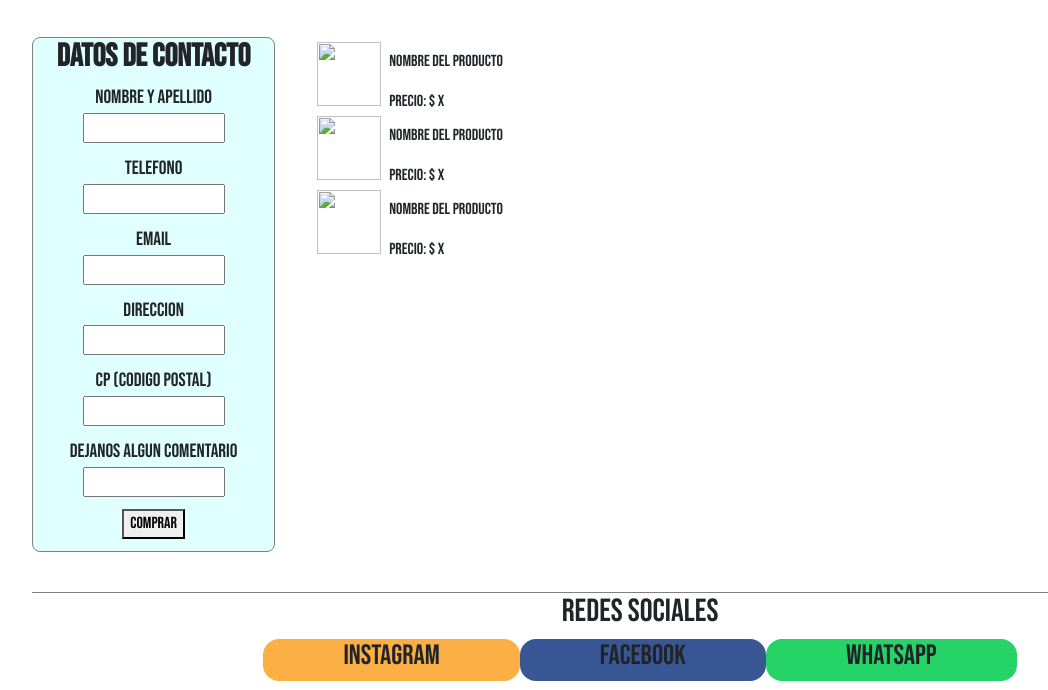
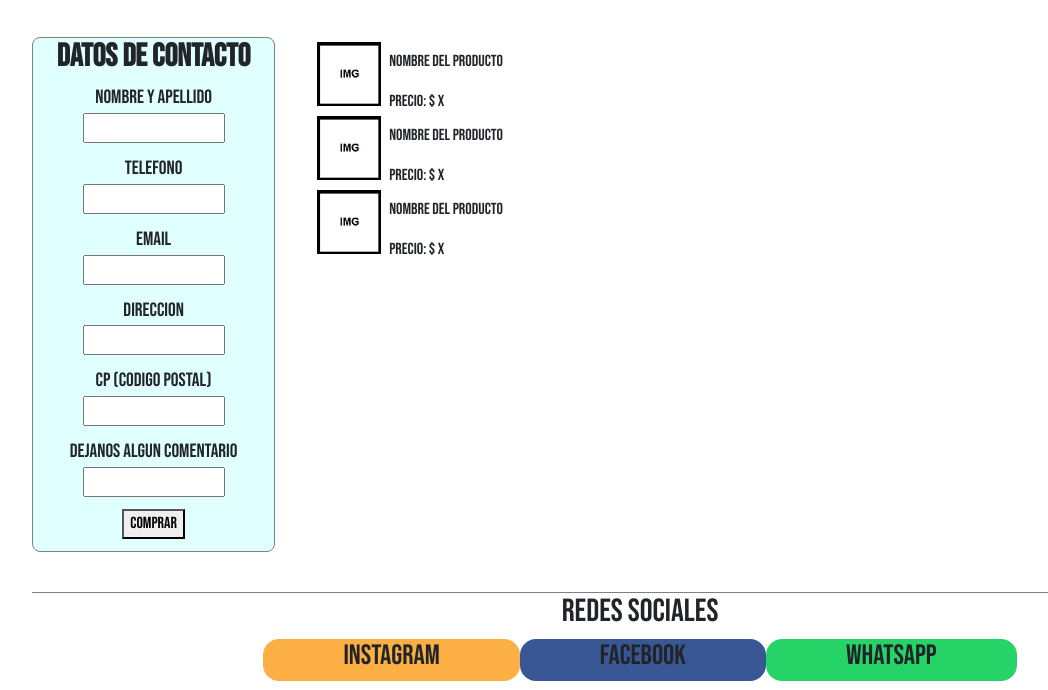
Before and after one commit to Ludmilaocampo/RogueVelas, a plain HTML site: page miCompra.html in a window 1280 px wide. Shown: the part 180-870 px from the top of the page, without its empty margins (0-1048 px from the left). Drawn offline with Linux system fonts and the light colour scheme.

Commit message:
Update miCompra.html

```diff
--- a/miCompra.html
+++ b/miCompra.html
@@ -161,7 +161,7 @@
 			<div class="carrito">
 				<li>
 					<div class="des__item">
-						<img src="files/Picture/IMG.jpg">
+						<img src="IMG.jpg">
 						<div class="etiqueta__datos">
 							<span>Nombre del producto</span>
 							<p></p>
@@ -171,7 +171,7 @@
 				</li>
 				<li>
 					<div class="des__item">
-						<img src="files/Picture/IMG.jpg">
+						<img src="IMG.jpg">
 						<div class="etiqueta__datos">
 							<span>Nombre del producto</span>
 							<p></p>
@@ -181,7 +181,7 @@
 				</li>
 				<li>
 					<div class="des__item">
-						<img src="files/Picture/IMG.jpg">
+						<img src="IMG.jpg">
 						<div class="etiqueta__datos">
 							<span>Nombre del producto</span>
 							<p></p>
```
